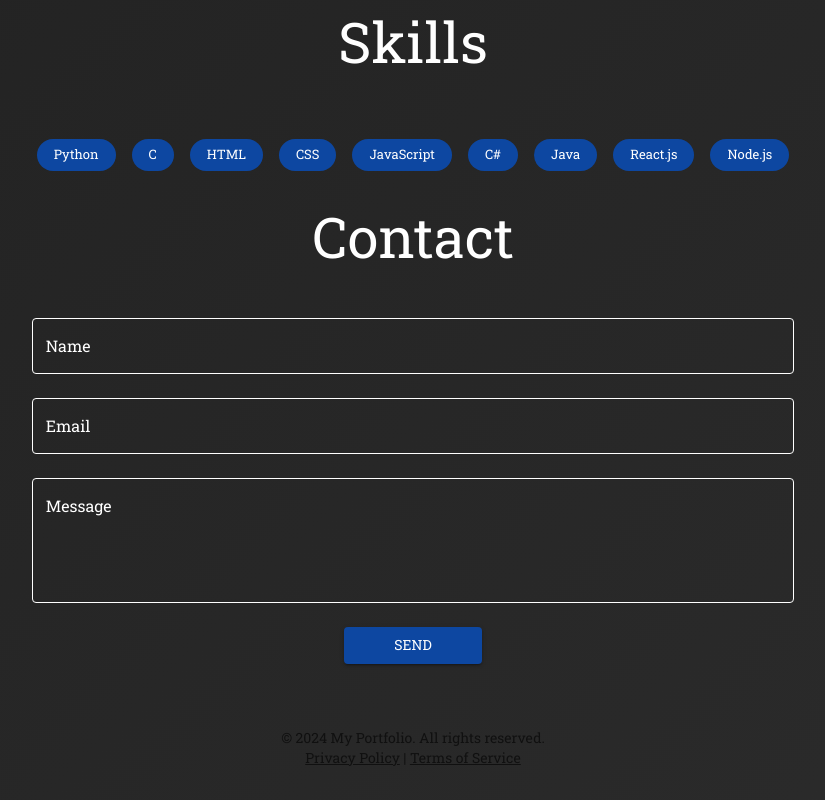
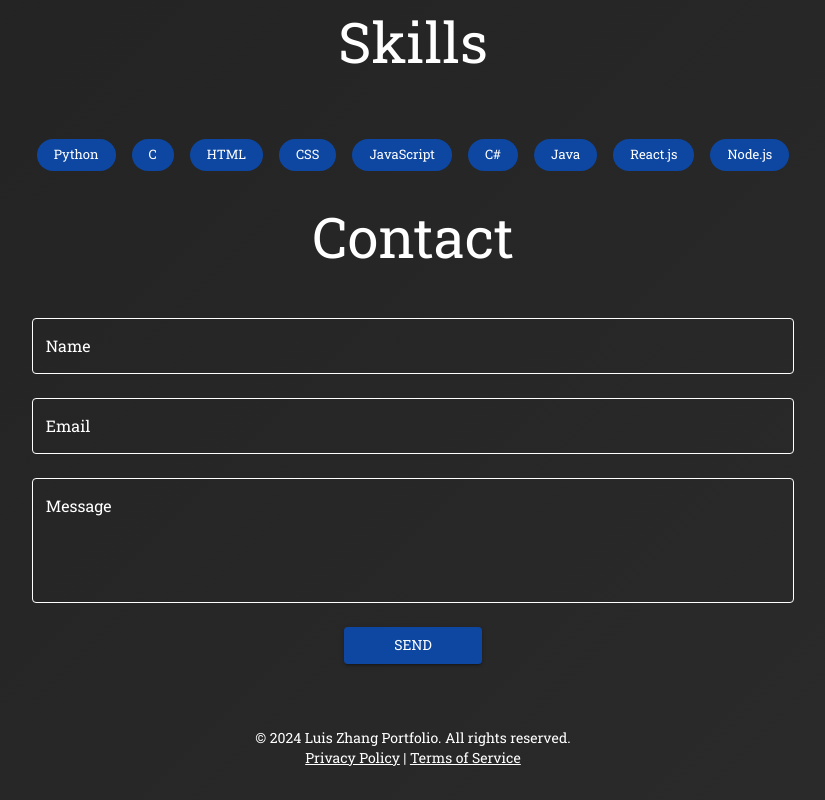
Before and after one commit to luisz2k/Portfolio, a React (Create React App) app: page / in a window 1280 px wide. Shown: the part 2199-2999 px from the top of the page, without its empty margins (227-1052 px from the left). Built offline with nearby package versions, Linux system fonts and the light colour scheme.

Commit message:
Minor changes

```diff
--- a/src/components/Footer.js
+++ b/src/components/Footer.js
@@ -4,10 +4,10 @@ import { Box, Typography, Link } from "@mui/material";
 const Footer = () => {
   return (
     <Box py={4} textAlign="center">
-      <Typography variant="body2" color="textSecondary">
-        © 2024 My Portfolio. All rights reserved.
+      <Typography variant="body2">
+        © 2024 Luis Zhang Portfolio. All rights reserved.
       </Typography>
-      <Typography variant="body2" color="textSecondary">
+      <Typography variant="body2">
         <Link href="#" color="inherit">
           Privacy Policy
         </Link>{" "}
```
Also changed, not shown: 1 other file (tests, documents, lock files or other folders).
